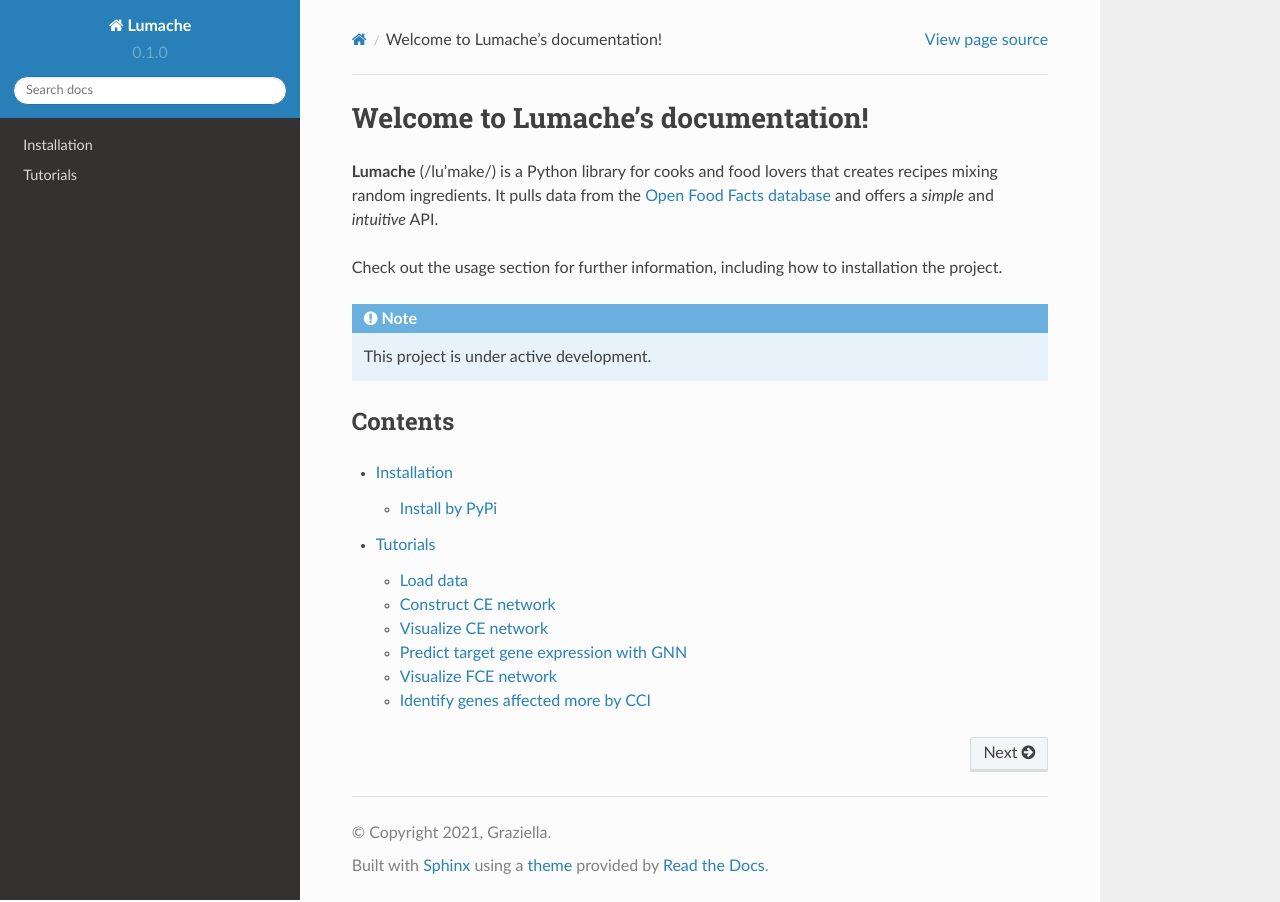
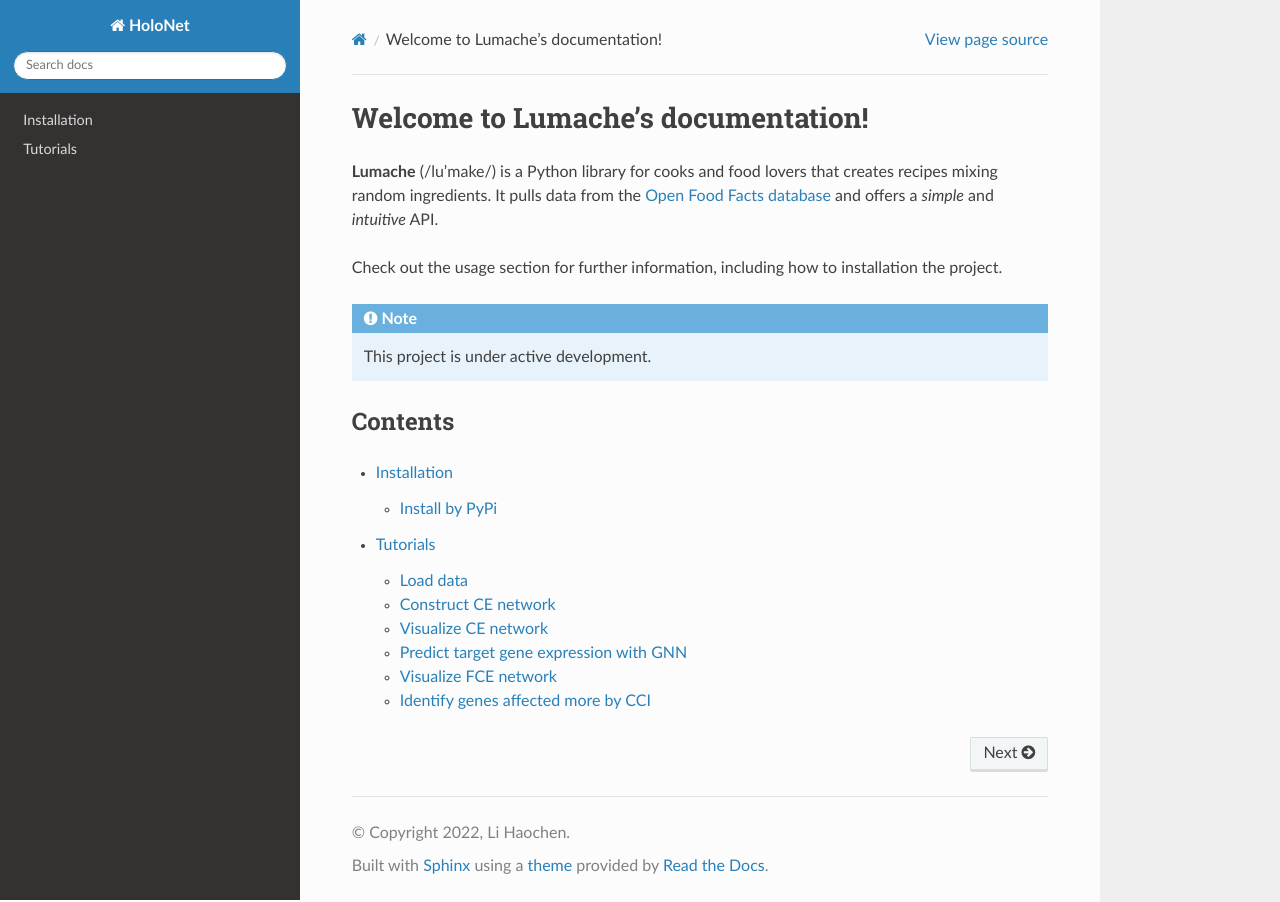
Before and after one commit to lhc17/HoloNet, a Sphinx documentation site: the page built from docs/index.rst, in a window 1280 px wide. Built offline with Sphinx 7.4.7 and the Read the Docs theme 2.0.0, drawn with Linux system fonts in a browser that asks for light colours.

Commit message:
Update conf.py

```diff
--- a/docs/conf.py
+++ b/docs/conf.py
@@ -1,17 +1,24 @@
 # Configuration file for the Sphinx documentation builder.
+
+import sys
+from pathlib import Path
+HERE = Path(__file__).parent
+sys.path[:0] = [str(HERE.parent)]
 
 # -- Project information
 
-project = 'Lumache'
-copyright = '2021, Graziella'
-author = 'Graziella'
+project = 'HoloNet'
+copyright = '2022, Li Haochen'
+author = 'Li Haochen'
 
-release = '0.1'
-version = '0.1.0'
+# The full version, including alpha/beta/rc tags
+release = '0.0.4'
 
 # -- General configuration
 
 extensions = [
+    'myst_parser',
+    'sphinx.ext.autodoc',
     'sphinx.ext.duration',
     'sphinx.ext.doctest',
     'sphinx.ext.autodoc',
```
